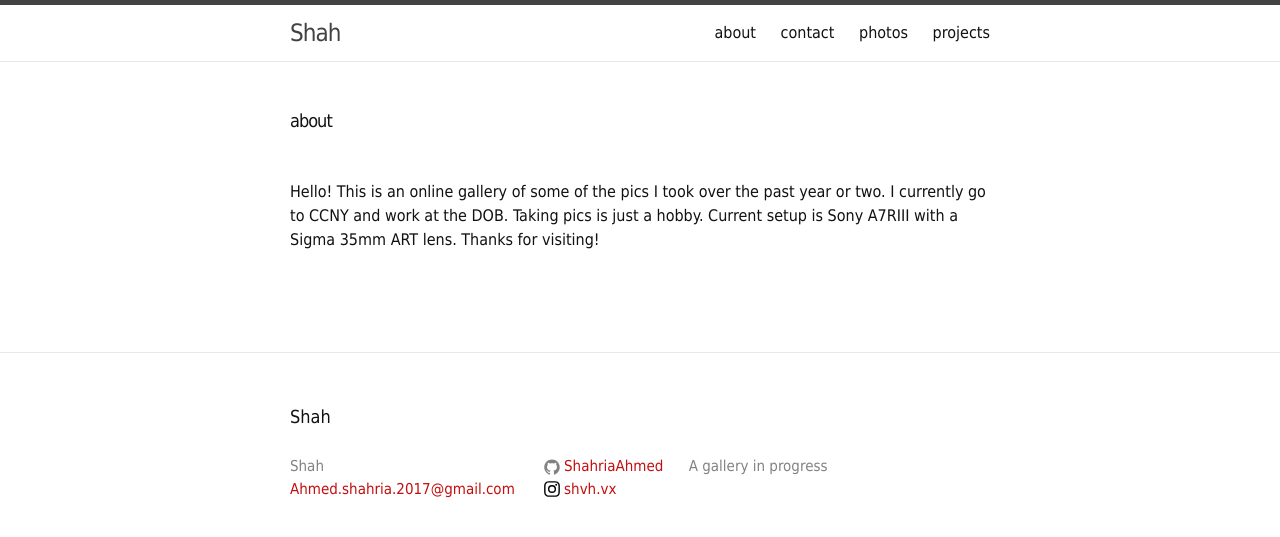
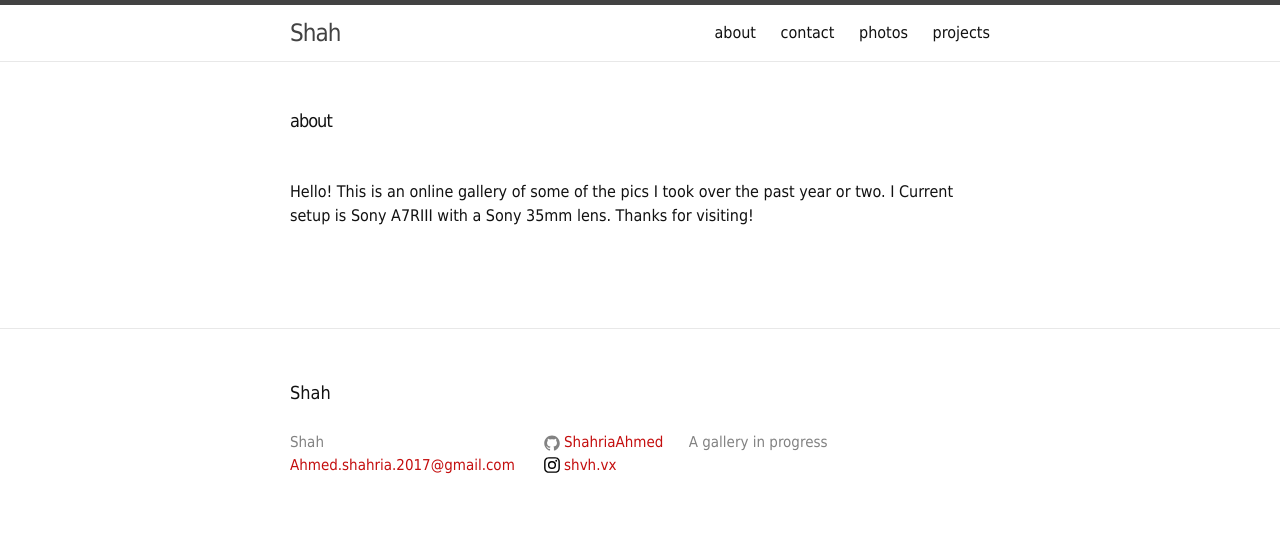
Before and after one commit to ShahriaAhmed/ShahriaAhmed.github.io, a Jekyll site: the page built from about/about.md, in a window 1280 px wide. Shown: the top 537 px of the page. Built offline with Jekyll 4.4.1, drawn with Linux system fonts in a browser that asks for light colours.

Commit message:
Update about.md

```diff
--- a/about/about.md
+++ b/about/about.md
@@ -4,4 +4,4 @@ title: about
 permalink: /about/
 ---
 
-Hello! This is an online gallery of some of the pics I took over the past year or two. I currently go to CCNY and work at the DOB. Taking pics is just a hobby. Current setup is Sony A7RIII with a Sigma 35mm ART lens. Thanks for visiting!
+Hello! This is an online gallery of some of the pics I took over the past year or two. I Current setup is Sony A7RIII with a Sony 35mm lens. Thanks for visiting!
```
